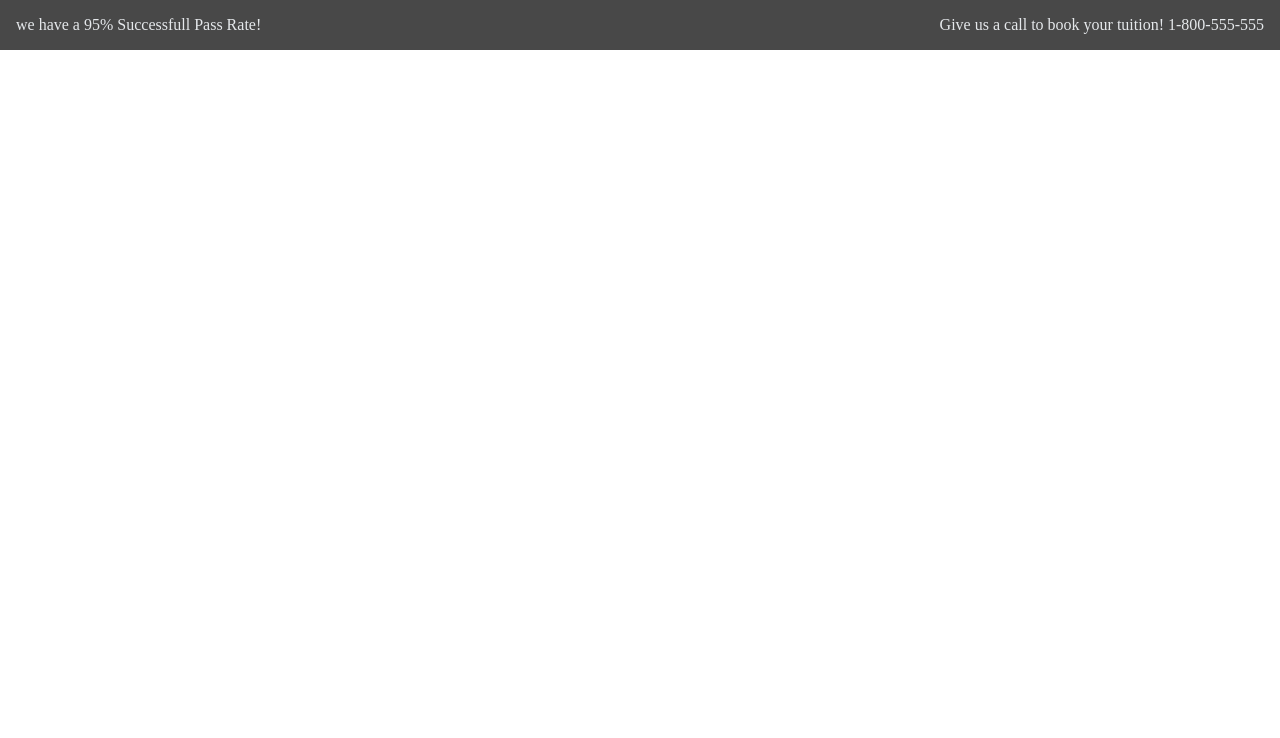
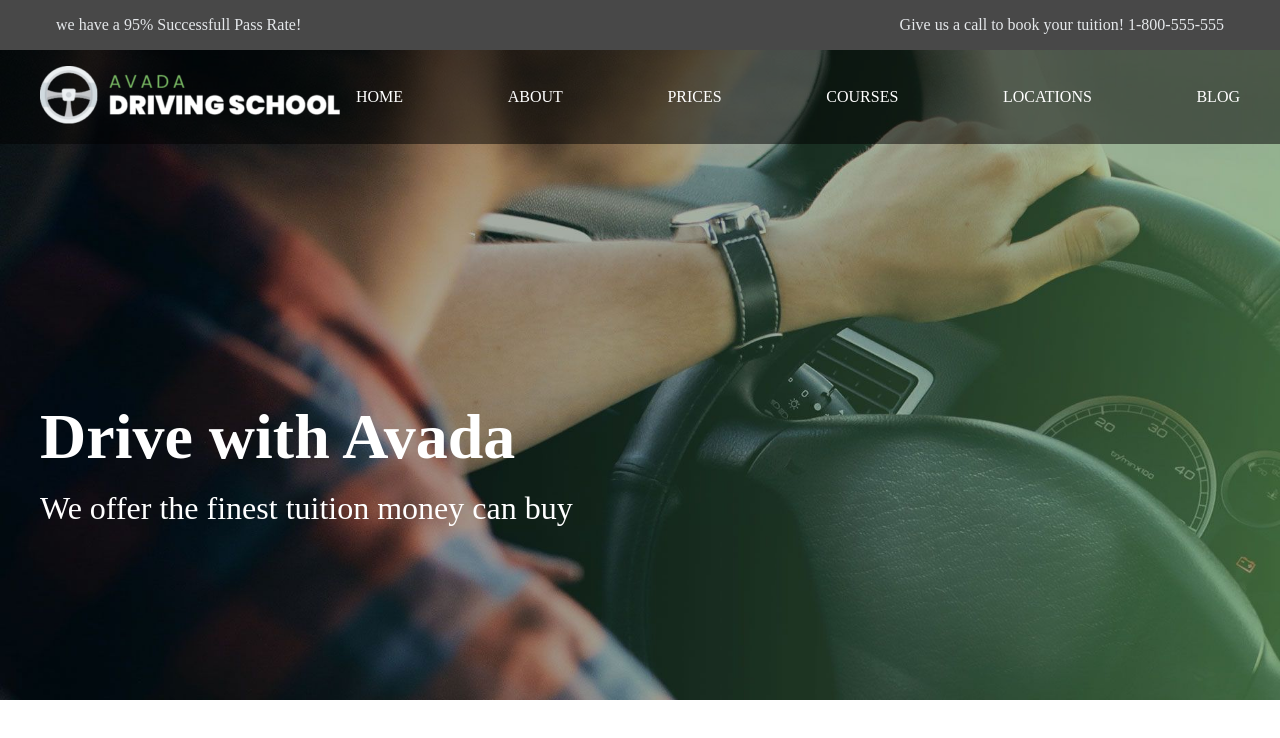
Before and after one commit to FedericoCapitani/proj-html-vuejs, a Vue app: page / in a window 1280 px wide. Shown: the top 738 px of the page. Built offline with nearby package versions, Linux system fonts and the light colour scheme.

Commit message:
add jumbotro nand nav links

```diff
--- a/src/App.vue
+++ b/src/App.vue
@@ -14,10 +14,33 @@
         </div>
         </div>
         <div class="navbar">
-
+          <div class="logo">
+            <img src="@/assets/img/avada-drivers-logo-2x-300x58.png" alt="company logo">
+          </div>
+          <div class="links">
+            <a href="#">HOME</a>
+            <a href="#">ABOUT</a>
+            <a href="#">PRICES</a>
+            <a href="#">COURSES</a>
+            <a href="#">LOCATIONS</a>
+            <a href="#">BLOG</a>
+          </div>
         </div>
       </div>
     </header>
+
+    <main>
+
+      <div class="jumbotron">
+        <div class="jumbo_text">
+          <h2>
+            Drive with Avada
+          </h2>
+          <p> We offer the finest tuition money can buy</p>
+        </div>
+      </div>
+
+    </main>
 
   </div>
 </template>
--- a/src/assets/scss/style.scss
+++ b/src/assets/scss/style.scss
@@ -6,11 +6,12 @@
 
 .header_container{
     position: sticky;
+    background-color: rgba($color: black, $alpha: 0.5);
     .ads_container{
         background-color: $cube-grey;
         .ads{
             display: flex;
-            max-width: 1440px;
+            max-width: 1200px;
             margin: 0 auto;
             justify-content: space-between;
             .ads_item{
@@ -21,6 +22,40 @@
     }
     .navbar{
         display: flex;
-        background-color: rgba(128, 128, 128, 0.404);
+        max-width: 1200px;
+        margin: 0 auto;
+        padding: 1rem 0;
+        align-items: center;
+        column-gap: 1rem;
+        .links{
+            flex-grow: 2;
+            display: flex;
+            justify-content: space-between;
+            a{
+                text-decoration: none;
+                color: $cube-white;
+            }
+        }
     }
 }
+
+.jumbotron{
+    margin-top: calc(-144px);
+    height: 700px;
+    background-image: url('@/assets/img/homepage-hero-background.jpg');
+    background-size: cover;
+    background-repeat: no-repeat;
+    .jumbo_text{
+        max-width: 1200px;
+        margin: 0 auto;
+        color: $cube-white;
+        h2{
+            font-size: 4rem;
+            padding-top: 400px;
+        }
+        p{
+            padding-top: 1rem;
+            font-size: 2rem;
+        }
+    }
+}
```
